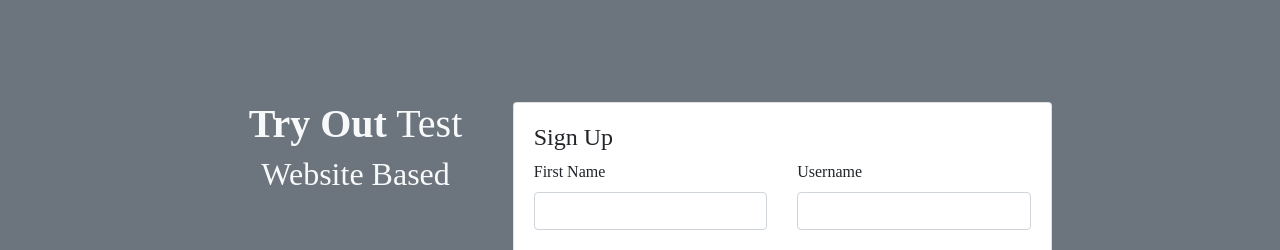
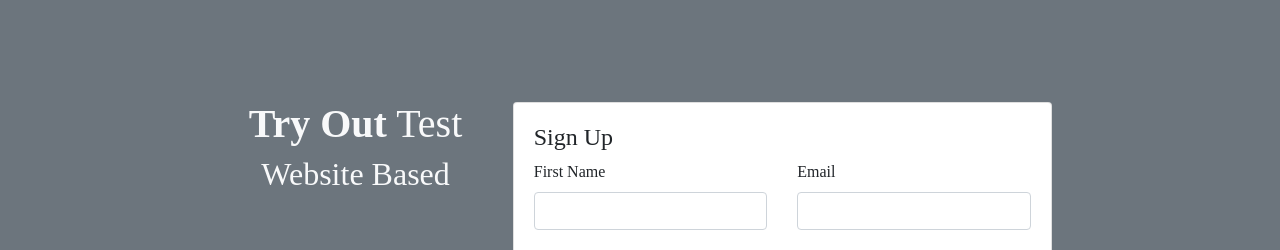
Before and after one commit to rakhadzaky/TryOutAngular, an Angular app: page /login in a window 1280 px wide. Both pictures are taken after a click on the button "Sign Up". Shown: the top 250 px of the page. Built offline with nearby package versions, Linux system fonts and the light colour scheme.

Commit message:
fixing empty answer

```diff
--- a/src/app/answer-par/answer-par.component.html
+++ b/src/app/answer-par/answer-par.component.html
@@ -102,7 +102,7 @@
 					<div class="card-body">
 						<div class="row">
 							<div class="col-sm-4" *ngFor="let list of ListQuestion, let i = index">
-								<button class="btn text-left form-control mb-2" (click) = "ChangeQuestion(i)" [ngClass] = "{'btn-success' : list.answer != null, 'btn-warning' : list.answer == null}" type="button">{{i + 1}}<i class="fa fa-caret-right float-right"></i></button>
+								<button class="btn text-left form-control mb-2" (click) = "ChangeQuestion(i)" [ngClass] = "{'btn-success' : list.answer != null, 'btn-warning' : list.answer == null || list.answer == ''}" type="button">{{i + 1}}<i class="fa fa-caret-right float-right"></i></button>
 							</div>
 						</div>
 					</div>
--- a/src/app/login-participants/login-participants.component.html
+++ b/src/app/login-participants/login-participants.component.html
@@ -60,7 +60,7 @@
               </div>
               <div class="col-sm-6">
                 <div class="form-group">
-                  <label>Username</label>
+                  <label>Email</label>
                   <input type="text" [(ngModel)] = "Data.username" name="signUser" class="form-control">
                   <small class="text-danger">{{err_username}}</small>
                 </div>
```
